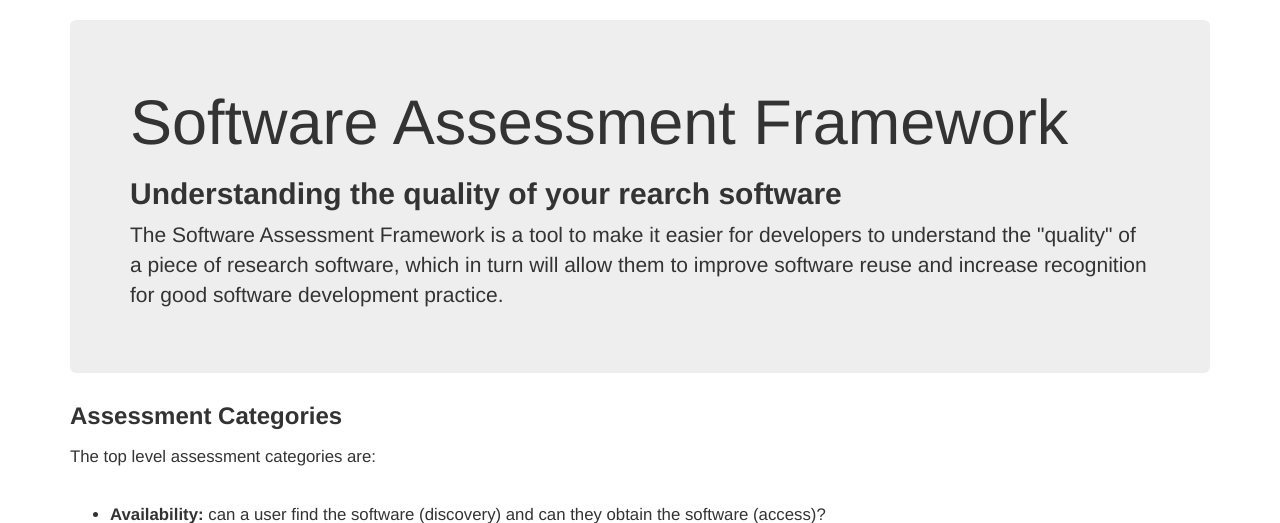
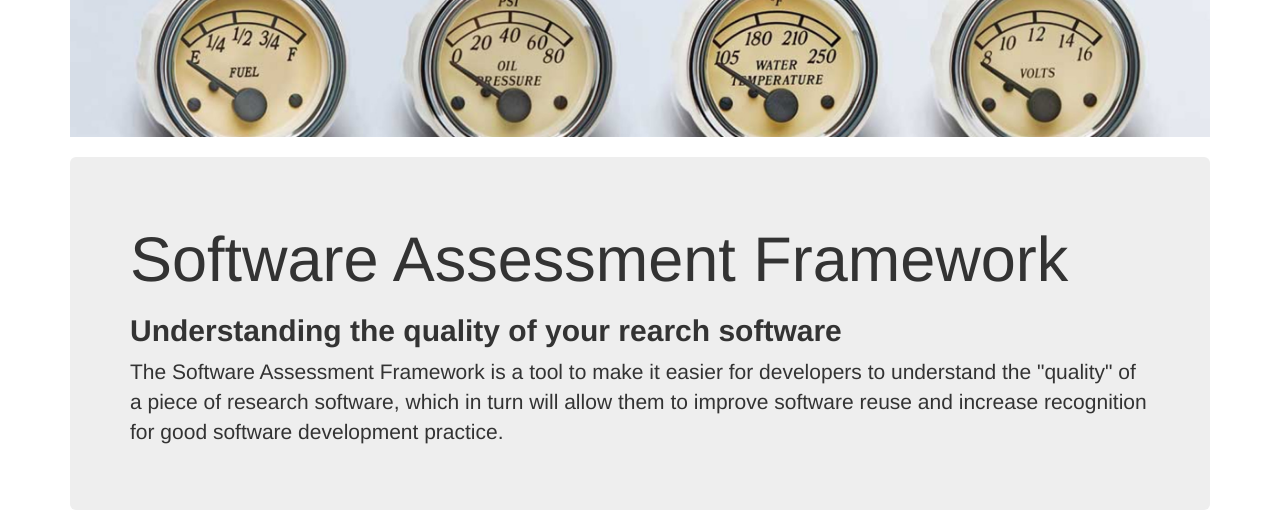
Before and after one commit to softwaresaved/software-assessment-framework, a Flask app: page / in a window 1280 px wide. Shown: the part 52-575 px from the top of the page. Run offline with Flask 2, Linux system fonts and the light colour scheme; parts of the project's set-up code (start-up, migrations or seed data) failed here and were passed over; some libraries are stand-ins or nearby versions.

Commit message:
Add dials banner to front pager

```diff
--- a/app/static/css/style.css
+++ b/app/static/css/style.css
@@ -38,6 +38,11 @@
     margin: 50px 0px 20px 0px;
 }
 
+.header-image {
+    width: 100%;
+    margin: -20px 0px 20px 0px;
+
+}
 /** Prevent range controls taking up the whole line breaking labels **/
 .importance {
     padding: 0px 2px 0px 2px;
--- a/app/templates/base.html
+++ b/app/templates/base.html
@@ -28,9 +28,12 @@
         </div>
     </div>
 </div>
+
 {% endblock %}
 
 {% block content %}
+
+
 <div class="container">
     {% for message in get_flashed_messages() %}
     <div class="alert alert-warning">
--- a/app/templates/index.html
+++ b/app/templates/index.html
@@ -1,6 +1,7 @@
 {% extends "base.html" %}
 
 {% block page_content %}
+    <div ><img class="header-image" src="{{ url_for('static', filename='images/dials.jpg') }}"></div>
     <div class="jumbotron">
         <h1>Software Assessment Framework</h1>
         <h2>Understanding the quality of your rearch software</h2>
```
Also changed, not shown: app/static/images/dials.jpg (added).
